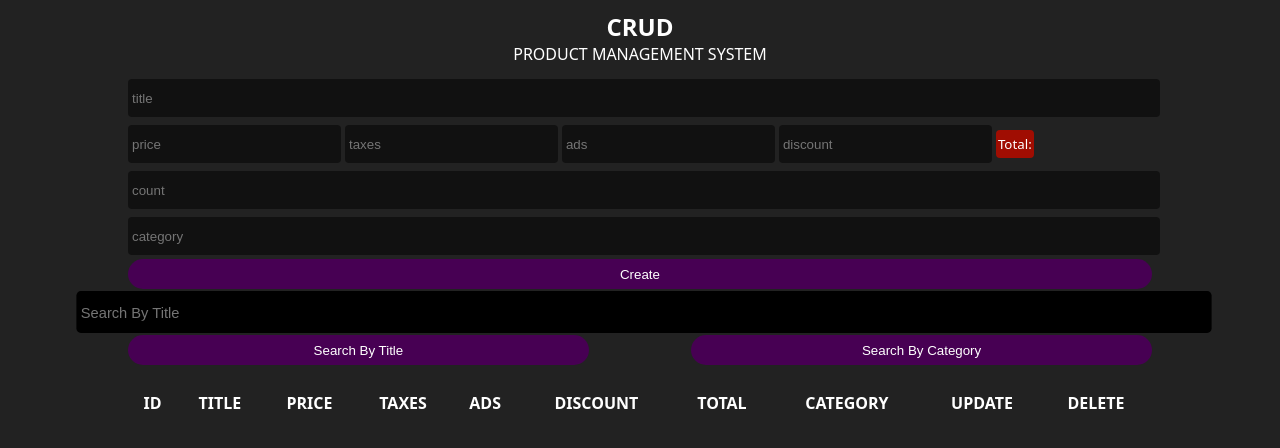
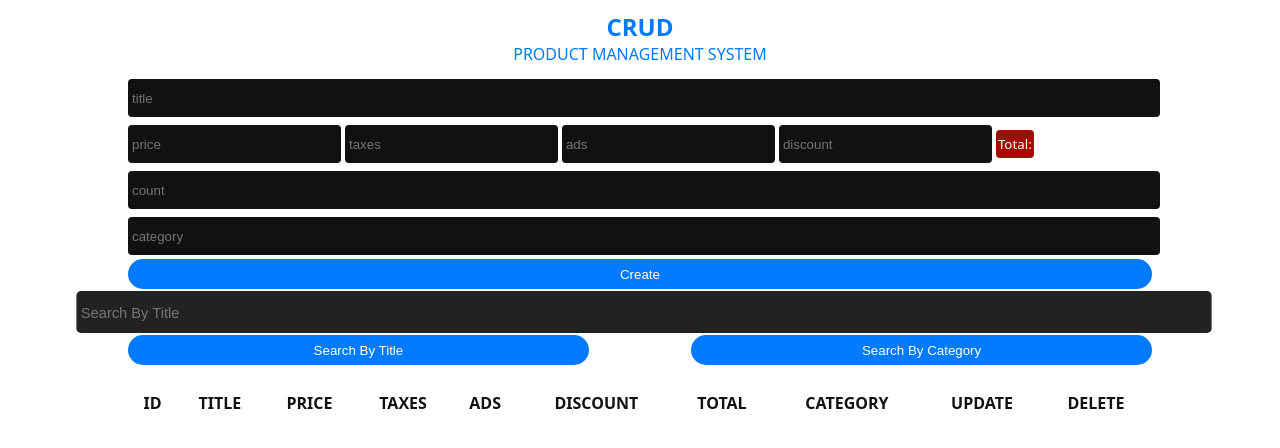
Before and after one commit to AhmedMonem122/Crud-System, a plain HTML site: page index.html in a window 1280 px wide. Both pictures are taken after typing "Sample" into the empty fields and a click on the button "Search By Title". Drawn offline with Linux system fonts and the light colour scheme.

Commit message:
Added some styles

```diff
--- a/css/style.css
+++ b/css/style.css
@@ -3,7 +3,7 @@
   padding: 0;
 }
 body {
-  background: #222;
+  /* background: #ffc107; */
   color: #fff;
   font-family: system-ui;
 }
@@ -15,6 +15,7 @@ body {
   text-align: center;
   text-transform: uppercase;
   margin: 10px 0;
+  color: #007bff;
 }
 input {
   width: 100%;
@@ -28,7 +29,7 @@ input {
   color: #fff;
 }
 input:focus {
-  background: #000;
+  background: #222;
   transform: scale(1.1);
 }
 .price input {
@@ -47,13 +48,13 @@ button {
   height: 30px;
   border: none;
   cursor: pointer;
-  background: #470053;
+  background: #007bff;
   color: #fff;
   border-radius: 20px;
   transition: 0.5s;
 }
 button:hover {
-  background: #51025f;
+  background: #17a2b8;
   letter-spacing: 1px;
 }
 .btnSearch {
@@ -70,6 +71,7 @@ table {
   width: 100%;
   text-align: center;
   margin: 10px 0;
+  color: #111;
 }
 table th {
   text-transform: uppercase;
```
